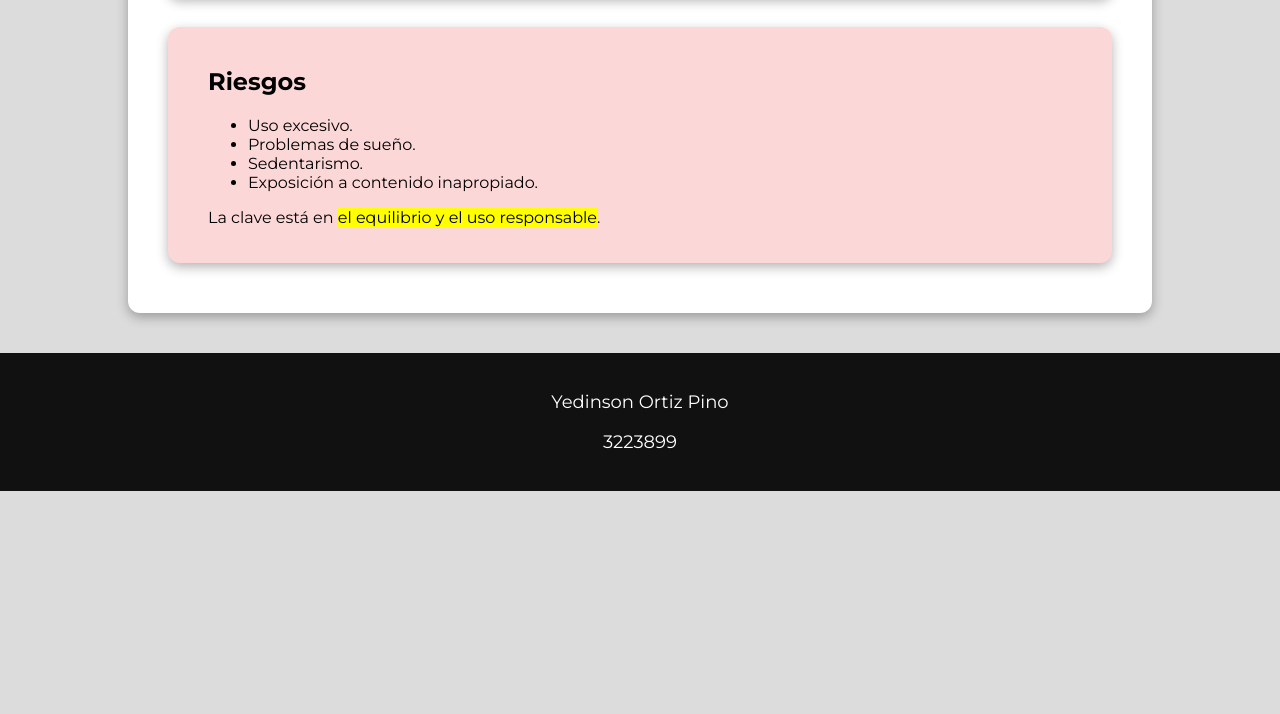
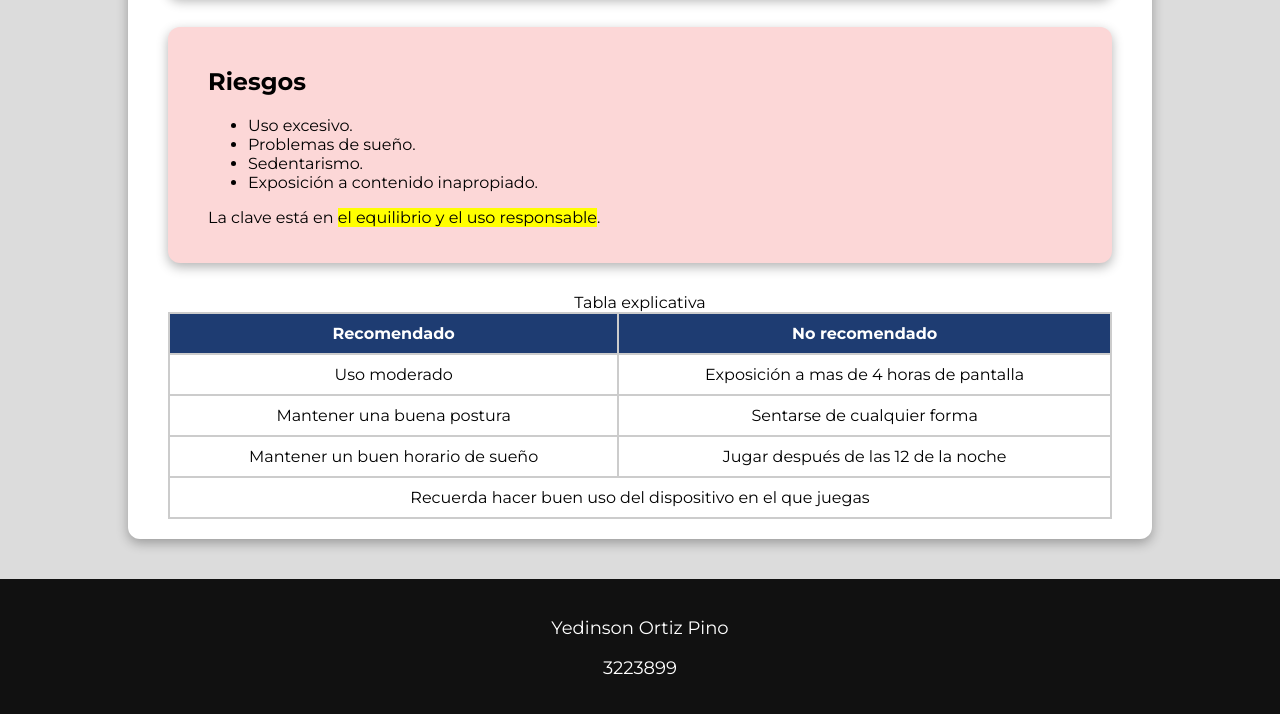
Before and after one commit to Yedinson57/Repaso_3223899, a plain HTML site: page beneficios_riesgos.html in a window 1280 px wide. Shown: the part 574-1288 px from the top of the page. Before the commit the page ends 1065 px from the top, so only its background shows below. Drawn offline with Linux system fonts and the light colour scheme.

Commit message:
modified

```diff
--- a/beneficios_riesgos.html
+++ b/beneficios_riesgos.html
@@ -20,13 +20,15 @@
                 <li><a href="generos.html">Generos</a></li>
                 <li><a href="beneficios_riesgos.html">Beneficios y riesgos</a></li>
                 <li><a href="industria_futuro.html">Industria y futuro</a></li>
+                <li><a href="Registro_login.html">Login</a></li>
             </ul>
         </nav>
     </header>
     <main>
-        <section>
-            <h2>Impacto de los videojuegos</h2>
-            <p>Los videojuegos tienen efectos positivos y negativos dependiendo del uso.</p>
+        <article>
+            <section>
+                <h2>Impacto de los videojuegos</h2>
+                <p>Los videojuegos tienen efectos positivos y negativos dependiendo del uso.</p>
             <section class="section1">
                 <h2>Beneficios</h2>
                 <ul>
@@ -47,7 +49,36 @@
                 </ul>
                 <p>La clave está en <mark>el equilibrio y el uso responsable</mark>.</p>
             </section>
-        </section>
+            <table>
+                <caption>Tabla explicativa</caption>
+                <thead>
+                    <tr>
+                        <th>Recomendado</th>
+                        <th>No recomendado</th>
+                    </tr>
+                </thead>
+                <tbody>
+                    <tr>
+                        <td>Uso moderado</td>
+                        <td>Exposición a mas de 4 horas de pantalla</td>
+                    </tr>
+                    <tr>
+                        <td>Mantener una buena postura</td>
+                        <td>Sentarse de cualquier forma</td>
+                    </tr>
+                    <tr>
+                        <td>Mantener un buen horario de sueño</td>
+                        <td>Jugar después de las 12 de la noche</td>
+                    </tr>
+                </tbody>
+                <tfoot>
+                    <tr>
+                        <td colspan="2">Recuerda hacer buen uso del dispositivo en el que juegas</td>
+                    </tr>
+                </tfoot>
+            </table>
+            </section>
+        </article>
     </main>
     <footer>
         <p>Yedinson Ortiz Pino</p>
```
Also changed, not shown: Registro_login.html (+4 -0 lines), generos.html (+3 -0 lines), historia.html (+3 -0 lines), index.html (+4 -1 lines), industria_futuro.html (+7 -0 lines).
